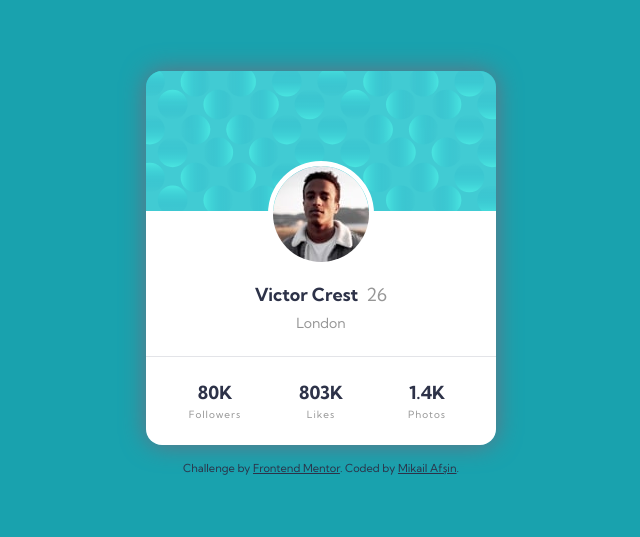
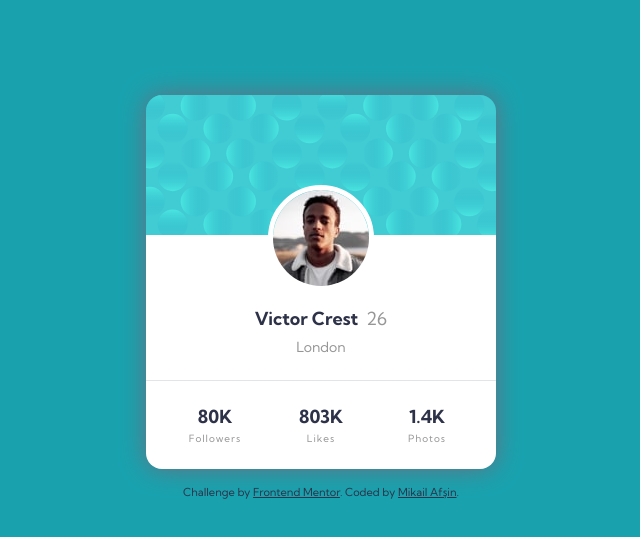
Before and after one commit to mikailafsin/frontend-mentor-profile-card-component-solution, a plain HTML site: page index.html in a window 1280 px wide. Shown: the part 127-664 px from the top of the page, without its empty margins (319-959 px from the left). Drawn offline with Linux system fonts and the light colour scheme.

Commit message:
Bug fixes have been made.

```diff
--- a/scss/_base.scss
+++ b/scss/_base.scss
@@ -1,6 +1,10 @@
 html {
     font-size: 16px;
-    overflow: hidden;
+    overflow: scroll;
+
+    @media only screen and (min-width: 1440px) {
+        overflow: hidden;
+    }
 }
 
 body {
@@ -12,11 +16,16 @@ body {
     font-family: $kumbhSansFf;
     background-color: $darkCyan;
     min-height: 100vh;
-    overflow: hidden;
+    overflow: scroll;
+
+    @media only screen and (min-width: 1440px) {
+        overflow: hidden;
+    }
 }
 
 .container {
     width: 90%;
     max-width: 350px;
     margin-inline: auto;
+    padding-top: 3rem;
 }
```
Also changed, not shown: css/style.css, 1 other file.
